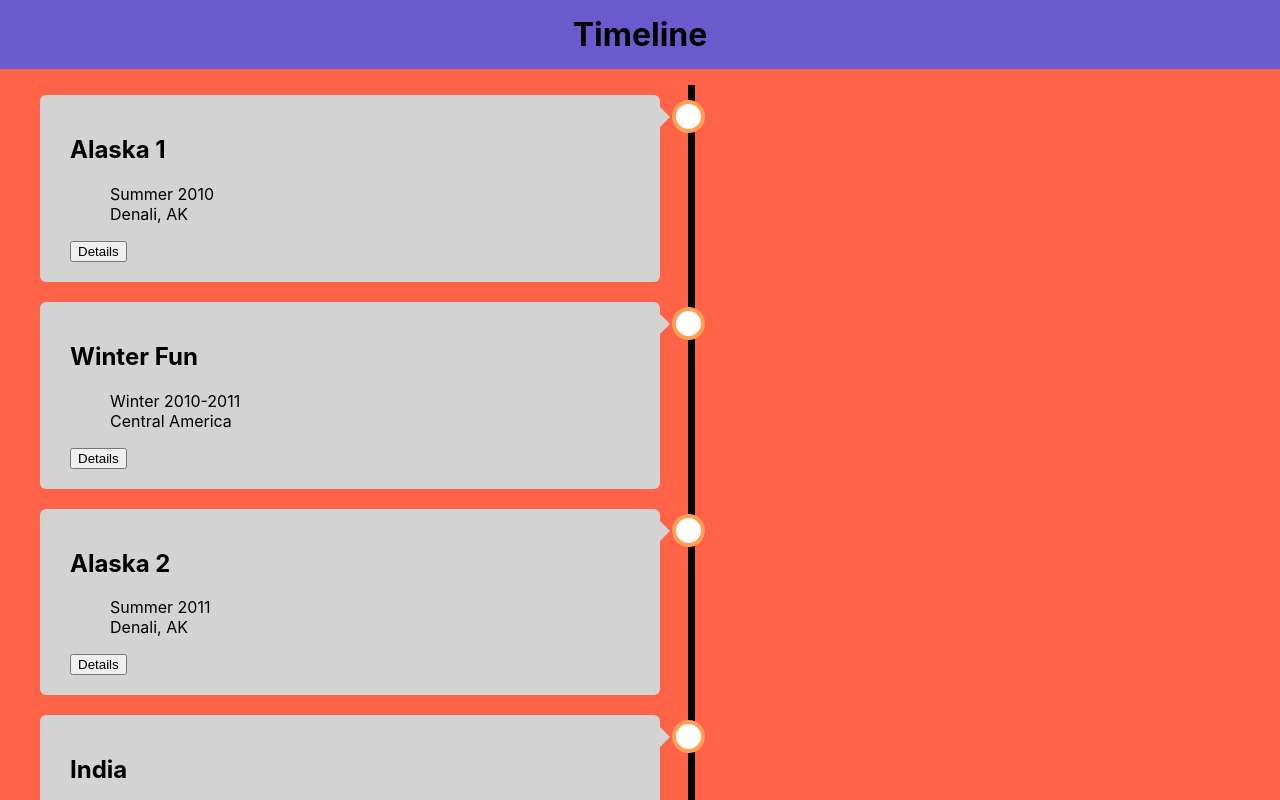
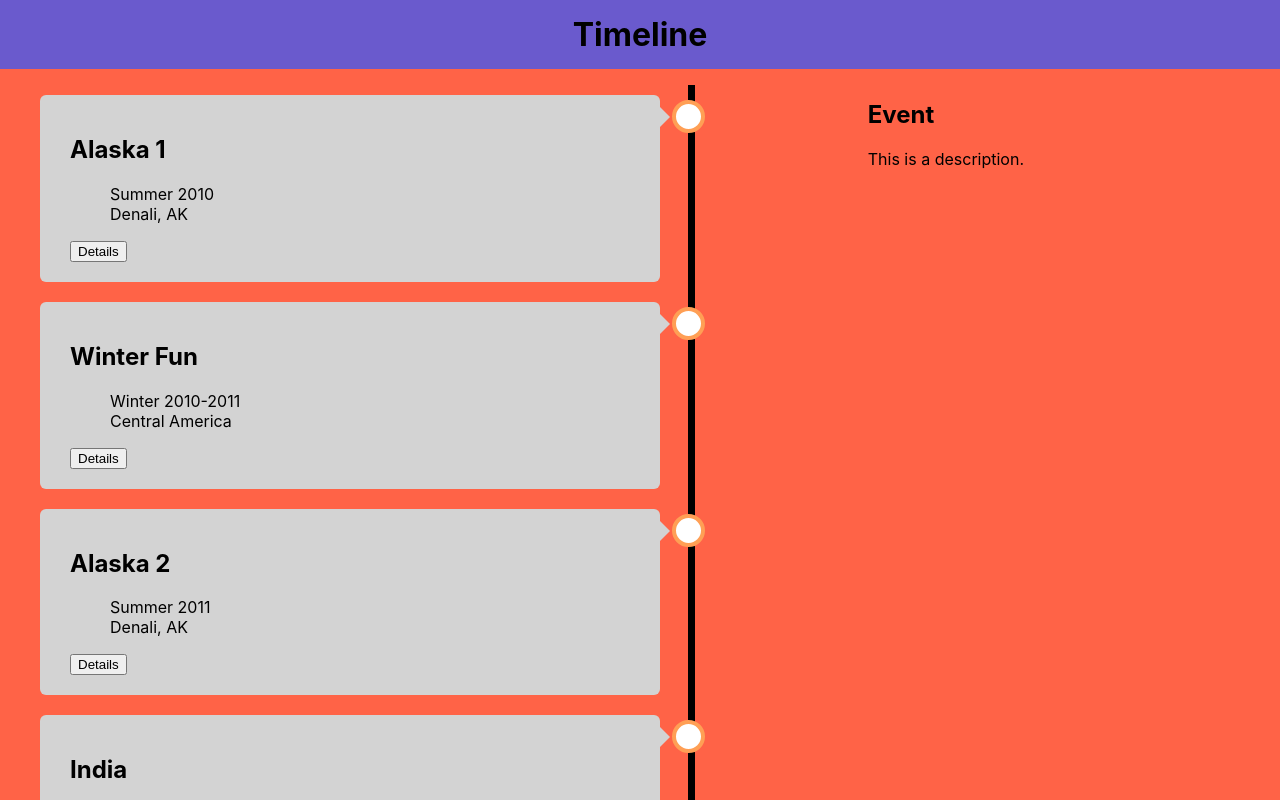
Before and after one commit to capnnemo2/timeline-1, a React (Create React App) app: page / in a window 1280 px wide. Shown: the top 800 px of the page. Built offline with nearby package versions, Linux system fonts and the light colour scheme.

Commit message:
Adds EventDetails to DOM

```diff
--- a/src/App.js
+++ b/src/App.js
@@ -1,6 +1,7 @@
 import React from "react";
 import Header from "./Header/Header";
 import Timeline from "./Timeline/Timeline";
+import EventDetails from "./EventDetails/EventDetails";
 import "./App.css";
 
 export default class App extends React.Component {
@@ -12,6 +13,7 @@ export default class App extends React.Component {
         </header>
         <main>
           <Timeline />
+          <EventDetails />
         </main>
       </div>
     );
--- a/src/EventDetails/EventDetails.css
+++ b/src/EventDetails/EventDetails.css
@@ -0,0 +1,5 @@
+.EventDetails {
+  position: absolute;
+  top: 80px;
+  right: 20%;
+}
--- a/src/EventDetails/EventDetails.js
+++ b/src/EventDetails/EventDetails.js
@@ -1,8 +1,14 @@
 import React from "react";
 import dummyStore from "../dummyStore";
+import "./EventDetails.css";
 
 export default class EventDetails extends React.Component {
   render() {
-    return <div className="EventDetails"></div>;
+    return (
+      <div className="EventDetails">
+        <h2>Event</h2>
+        <p>This is a description.</p>
+      </div>
+    );
   }
 }
--- a/src/dummyStore.js
+++ b/src/dummyStore.js
@@ -36,7 +36,7 @@ export default {
       location: "India, Thailand, Sri Lanka",
       decription:
         "Commercial rafting in India, diving in Thailand, hitting the beach in Sri Lanka.",
-      eventId: "jkl"
+      eventId: "mno"
     },
     {
       title: "India",
@@ -44,7 +44,7 @@ export default {
       location: "India, Thailand, Sri Lanka",
       decription:
         "Commercial rafting in India, diving in Thailand, hitting the beach in Sri Lanka.",
-      eventId: "jkl"
+      eventId: "pqr"
     }
   ]
 };
```
